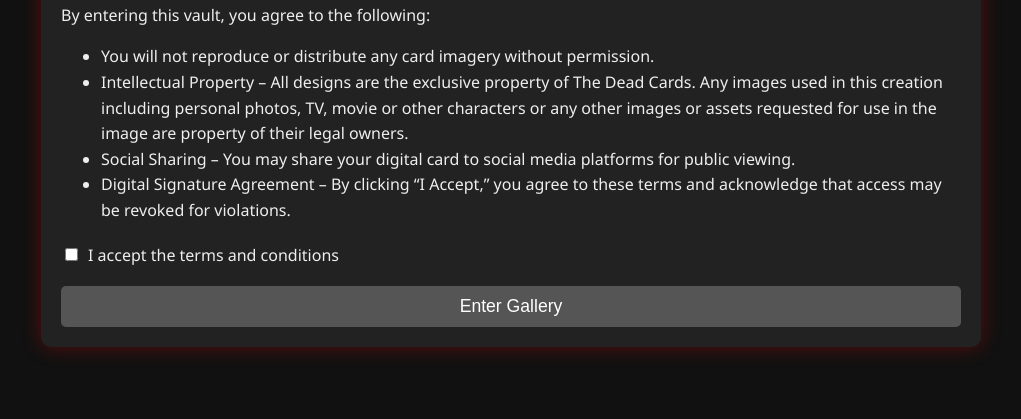
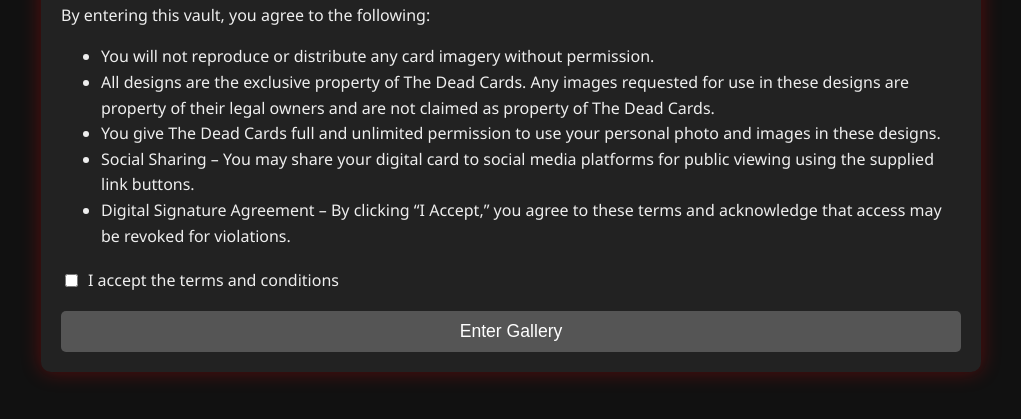
Before and after one commit to robertsm061570-boop/deadcards-vault, a plain HTML site: page index.html in a window 1280 px wide. Shown: the part 153-572 px from the top of the page, without its empty margins (129-1150 px from the left). Drawn offline with Linux system fonts and the light colour scheme.

Commit message:
Add files via upload

```diff
--- a/index.html
+++ b/index.html
@@ -123,8 +123,9 @@
       <p>By entering this vault, you agree to the following:</p>
       <ul>
         <li>You will not reproduce or distribute any card imagery without permission.</li>
-        <li>Intellectual Property – All designs are the exclusive property of The Dead Cards. Any images used in this creation including personal photos, TV, movie or other characters or any other images or assets requested for use in the image are property of their legal owners.</li>
-        <li>Social Sharing – You may share your digital card to social media platforms for public viewing.</li>
+        <li>All designs are the exclusive property of The Dead Cards. Any images requested for use in these designs are property of their legal owners and are not claimed as property of The Dead Cards.</li>
+        <li>You give The Dead Cards full and unlimited permission to use your personal photo and images in these designs.</li>
+        <li>Social Sharing – You may share your digital card to social media platforms for public viewing using the supplied link buttons.</li>
         <li>Digital Signature Agreement – By clicking “I Accept,” you agree to these terms and acknowledge that access may be revoked for violations.</li>
       </ul>
     </div>
```
